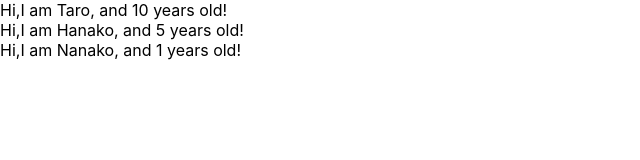
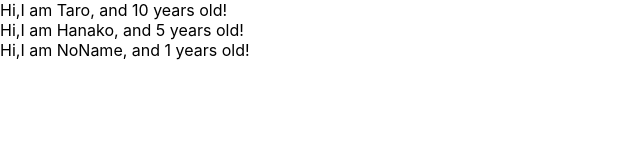
Before and after one commit to daiki01240/react_test, a React (Create React App) app: page / in a window 1280 px wide. Shown: the top 160 px of the page, without its empty margins (0-640 px from the left). Built offline with nearby package versions, Linux system fonts and the light colour scheme.

Commit message:
learn props types

```diff
--- a/src/App.js
+++ b/src/App.js
@@ -1,10 +1,10 @@
 import React from 'react';
-
+import PropTypes from "prop-types";
 const App = () => {
   const profiles = [
     {  name: "Taro" , age:10},
     { name: "Hanako", age: 5 },
-    { name: "Nanako"},
+    { name: "NoName", age: 1}
   ]
     return (
     <div>
@@ -21,7 +21,8 @@ const User = (props) => {
   return <div>Hi,I am {props.name}, and {props.age} years old!</div>;
 };
 
-User.defaultProps = {
-  age:1
+User.propType = {
+  name: PropTypes.string,
+  age: PropTypes.number.isRequired
 }
 export default App;
```
